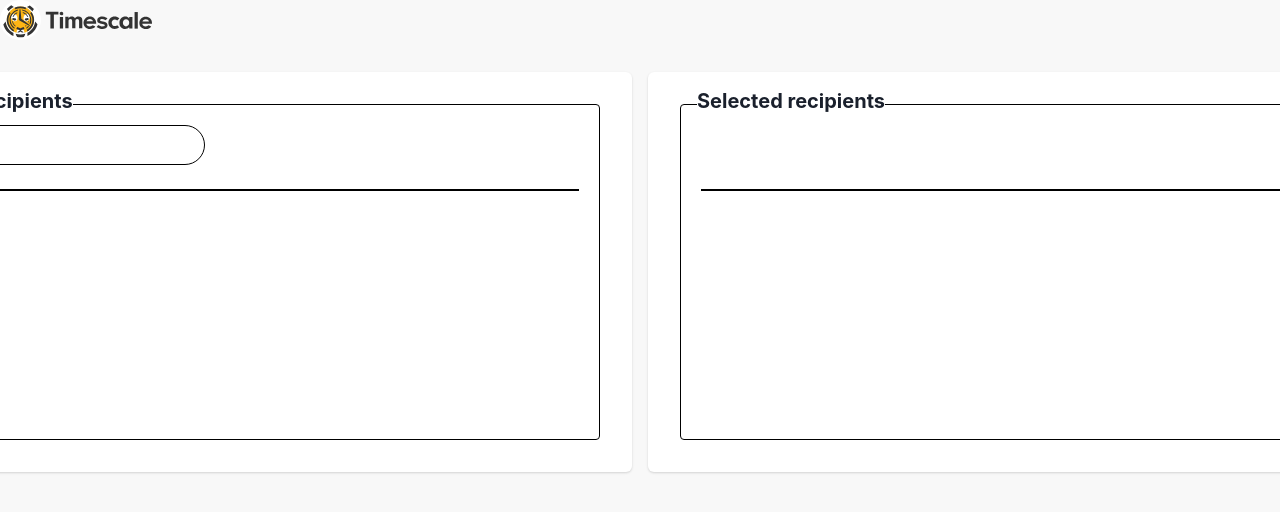
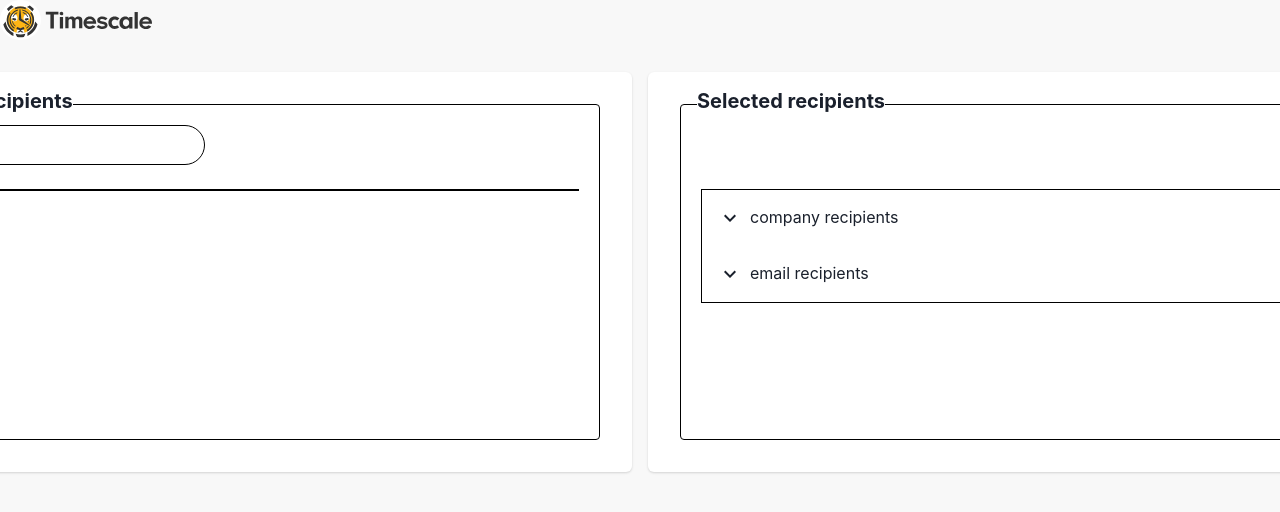
Before and after one commit to timescale/frontend-developer-assignment, a React (Create React App) app: page / in a window 1280 px wide. Shown: the top 512 px of the page. Built offline with nearby package versions, Linux system fonts and the light colour scheme.

Commit message:
Update Selected Recipient Grouping
Update grouping for selected recipients

```diff
--- /dev/null
+++ b/src/components/molecules/selectedRecipientList/SelectedRecipientList.tsx
@@ -0,0 +1,183 @@
+import React, { useState } from "react";
+import {
+  Accordion,
+  AccordionButton,
+  AccordionIcon,
+  AccordionItem,
+  AccordionPanel,
+  Box,
+  IconButton,
+  Text,
+} from "@chakra-ui/react";
+import { CompanyRecipient } from "../../../models/CompanyRecipient";
+import { IndividualRecipient } from "../../../models/IndividualRecipient";
+import { StyledAccordionItem } from "./styles";
+import { ChevronDownIcon, ChevronUpIcon } from "@chakra-ui/icons";
+
+interface SelectedRecipientListProps {
+  companyRecipients: CompanyRecipient[];
+  individualRecipients: IndividualRecipient[];
+  setCompanyRecipients: (companies: CompanyRecipient[]) => void;
+  setIndividualRecipients: (recipients: IndividualRecipient[]) => void;
+}
+
+const SelectedRecipientList = ({
+  companyRecipients,
+  individualRecipients,
+  setCompanyRecipients,
+  setIndividualRecipients,
+}: SelectedRecipientListProps) => {
+  const [accordionIndex, setAccordionIndex] = useState<number>(-1);
+  const [showCompanyRecipients, setShowCompanyRecipients] =
+    useState<boolean>(false);
+  const [showIndividualRecipients, setShowIndividualRecipients] =
+    useState<boolean>(false);
+
+  const handleIndividualRecipientClick = (recipient: IndividualRecipient) => {
+    const updatedRecipientList = [...individualRecipients];
+    const updateIndex = updatedRecipientList.indexOf(recipient);
+    updatedRecipientList[updateIndex].isSelected =
+      !updatedRecipientList[updateIndex].isSelected;
+
+    setIndividualRecipients(updatedRecipientList);
+  };
+
+  const handleCompanyRecipientClick = (company: CompanyRecipient) => {
+    const updatedCompanies: CompanyRecipient[] = [...companyRecipients];
+    const updateIndex = updatedCompanies.indexOf(company);
+    updatedCompanies[updateIndex]?.recipients?.map((recipient) => {
+      const updatedRecipient = recipient;
+      updatedRecipient.isSelected = false;
+      return updatedRecipient;
+    });
+    setCompanyRecipients(updatedCompanies);
+  };
+
+  const handleCompanyIndividualRecipientClick = (
+    company: CompanyRecipient,
+    recipient: IndividualRecipient,
+  ) => {
+    const updatedCompanies: CompanyRecipient[] = [...companyRecipients];
+    const updateCompanyIndex = updatedCompanies.indexOf(company);
+    const updateRecipientIndex =
+      updatedCompanies[updateCompanyIndex]?.recipients.indexOf(recipient);
+
+    updatedCompanies[updateCompanyIndex].recipients[
+      updateRecipientIndex
+    ].isSelected = false;
+
+    setCompanyRecipients(updatedCompanies);
+  };
+
+  const handleAccordionClick = (index: number) => {
+    if (accordionIndex === index) setAccordionIndex(-1);
+    else setAccordionIndex(index);
+  };
+
+  return (
+    <Box sx={{ border: "1px solid black" }}>
+      <StyledAccordionItem
+        size={"xl"}
+        sx={{ width: "100%" }}
+        variant={"ghost"}
+        leftIcon={
+          !showCompanyRecipients ? (
+            <ChevronDownIcon sx={{ height: "1.5rem", width: "1.5rem" }} />
+          ) : (
+            <ChevronUpIcon sx={{ height: "1.5rem", width: "1.5rem" }} />
+          )
+        }
+        onClick={() => setShowCompanyRecipients(!showCompanyRecipients)}
+      >
+        company recipients
+      </StyledAccordionItem>
+      <Accordion index={accordionIndex}>
+        {showCompanyRecipients &&
+          companyRecipients.map((company, companyIndex) => (
+            <AccordionItem key={companyIndex}>
+              <Box
+                sx={{
+                  display: "flex",
+                  alignItems: "center",
+                  marginLeft: "1rem",
+                }}
+              >
+                <IconButton variant={""} aria-label={"accordion-button"}>
+                  <AccordionIcon
+                    onClick={() => handleAccordionClick(companyIndex)}
+                  />
+                </IconButton>
+                <AccordionButton
+                  onClick={() => handleCompanyRecipientClick(company)}
+                >
+                  <Text key={companyIndex} data-cy={company.domainName}>
+                    {company.domainName}
+                  </Text>
+                </AccordionButton>
+              </Box>
+              <AccordionPanel
+                pb={4}
+                sx={{ display: "flex", flexDirection: "column" }}
+              >
+                {company.recipients
+                  .filter((recipient) => recipient.isSelected === true)
+                  .map((recipient, index) => (
+                    <StyledAccordionItem
+                      key={index}
+                      variant="ghost"
+                      sx={{
+                        width: "calc(100%)",
+                        marginLeft: "40px",
+                      }}
+                      data-cy={`${recipient.email}-selected`}
+                      onClick={() =>
+                        handleCompanyIndividualRecipientClick(
+                          company,
+                          recipient,
+                        )
+                      }
+                    >
+                      {recipient.isSelected === true && recipient.email}
+                    </StyledAccordionItem>
+                  ))}
+              </AccordionPanel>
+            </AccordionItem>
+          ))}
+        <StyledAccordionItem
+          size={"xl"}
+          sx={{ width: "100%" }}
+          variant={"ghost"}
+          leftIcon={
+            !showIndividualRecipients ? (
+              <ChevronDownIcon sx={{ height: "1.5rem", width: "1.5rem" }} />
+            ) : (
+              <ChevronUpIcon sx={{ height: "1.5rem", width: "1.5rem" }} />
+            )
+          }
+          onClick={() => setShowIndividualRecipients(!showIndividualRecipients)}
+        >
+          email recipients
+        </StyledAccordionItem>
+        {showIndividualRecipients &&
+          individualRecipients
+            .filter((recipient) => recipient.isSelected === true)
+            .map((individual, index) => (
+              <StyledAccordionItem
+                key={index}
+                sx={{
+                  width: "calc(100% - 40px)",
+                  marginLeft: "calc(1rem + 40px)",
+                }}
+                variant="ghost"
+                onClick={() => handleIndividualRecipientClick(individual)}
+                data-cy={`${individual.email}_selected`}
+              >
+                {individual.isSelected === true && individual.email}
+              </StyledAccordionItem>
+            ))}
+      </Accordion>
+    </Box>
+  );
+};
+
+export default SelectedRecipientList;
--- /dev/null
+++ b/src/components/molecules/selectedRecipientList/styles.ts
@@ -0,0 +1,10 @@
+import styled from "@emotion/styled";
+import { Button } from "@chakra-ui/react";
+
+export const StyledAccordionItem = styled(Button)`
+  font-weight: normal;
+  padding: 1rem;
+  display: flex;
+  justify-content: flex-start;
+  border-radius: 0;
+`;
--- a/src/components/pages/home/Home.tsx
+++ b/src/components/pages/home/Home.tsx
@@ -3,11 +3,12 @@ import DefaultPageLayout from "../../organisms/defaultPageLayout/DefaultPageLayo
 import CardWithLabel from "../../atoms/cardWithLabel/CardWithLabel";
 import { HomeContainer } from "./styles";
 import { useGetRecipientsQuery } from "../../../api/RecipientsApi";
-import EmailSelectList from "../../molecules/emailSelectList/EmailSelectList";
+import AvailableRecipientList from "../../molecules/availableRecipientList/AvailableRecipientList";
 import { IndividualRecipient } from "../../../models/IndividualRecipient";
 import { CompanyRecipient } from "../../../models/CompanyRecipient";
 import Autocomplete from "../../molecules/autocomplete/Autocomplete";
 import { Box } from "@chakra-ui/react";
+import SelectedRecipientList from "../../molecules/selectedRecipientList/SelectedRecipientList";
 
 const Home = () => {
   const recipientData: IndividualRecipient[] = useGetRecipientsQuery();
@@ -107,23 +108,21 @@ const Home = () => {
               marginY: "calc(4rem - 40px)",
             }}
           />
-          <EmailSelectList
+          <AvailableRecipientList
             companyRecipients={companyRecipients}
             individualRecipients={individualRecipients}
             setCompanyRecipients={setCompanyRecipients}
             setIndividualRecipients={setIndividualRecipients}
-            polarity={false}
           />
         </CardWithLabel>
 
         <CardWithLabel label="Selected recipients">
           <Box mt={"4rem"} />
-          <EmailSelectList
+          <SelectedRecipientList
             companyRecipients={companyRecipients}
             individualRecipients={individualRecipients}
             setCompanyRecipients={setCompanyRecipients}
             setIndividualRecipients={setIndividualRecipients}
-            polarity={true}
           />
         </CardWithLabel>
       </HomeContainer>
```
Also changed, not shown: src/components/molecules/availableRecipientList/AvailableRecipientList.tsx (renamed from src/components/molecules/emailSelectList/EmailSelectList.tsx, +20 -16 lines), src/components/molecules/availableRecipientList/styles.ts (renamed from src/components/molecules/emailSelectList/styles.ts).
